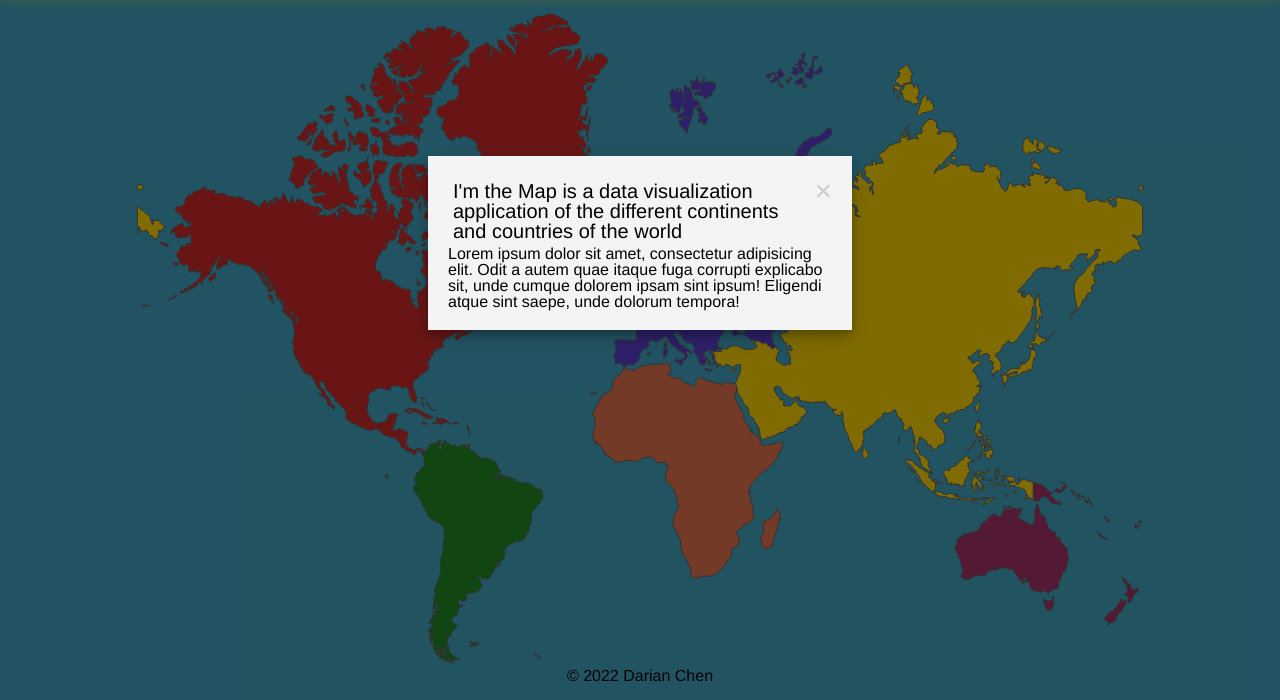
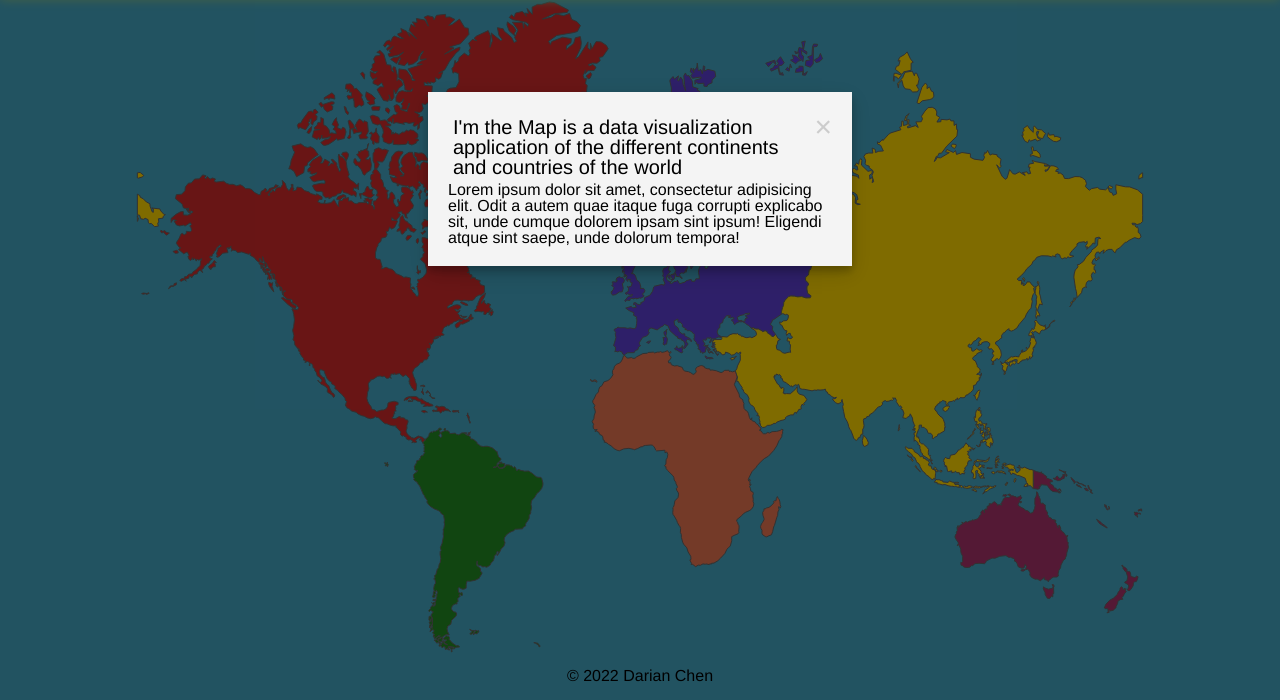
Before and after one commit to darianchen/World-Map-Project, a website built with webpack: page index.html in a window 1280 px wide. Both pictures are taken after a click on the element "About". Shown: the part 100-800 px from the top of the page. Built offline with nearby package versions, Linux system fonts and the light colour scheme.

Commit message:
Change margins and heights of map, modal and footer

```diff
--- a/src/styles/countries.scss
+++ b/src/styles/countries.scss
@@ -6,6 +6,7 @@
 .asia-container{
     display: flex;
     flex-direction: column;
+    height: 100%;
     display: none;
 }
 
--- a/src/styles/map.scss
+++ b/src/styles/map.scss
@@ -1,9 +1,14 @@
 div.container{
     display: flex;
     justify-content: center;
-    margin-top: 110px;
+    align-items: center;
     stroke: #646464;
     stroke-width: 1px;
+    height: 100%;
+}
+
+.world-map{
+    margin-top: 50;
 }
 
 path {
--- a/src/styles/modal.scss
+++ b/src/styles/modal.scss
@@ -14,7 +14,7 @@
 .modal-content{
     background-color: #f4f4f4;
     font-family: 'Helvetica Neue', Helvetica, Arial, sans-serif;
-    margin: 20% auto;
+    margin: 15% auto;
     padding: 20px;
     width: 30%;
     box-shadow: 0 5px 8px 0 rgba(0,0,0, 0.2), 0 7px 20px 0 rgba(0,0,0, 0.17);
```
